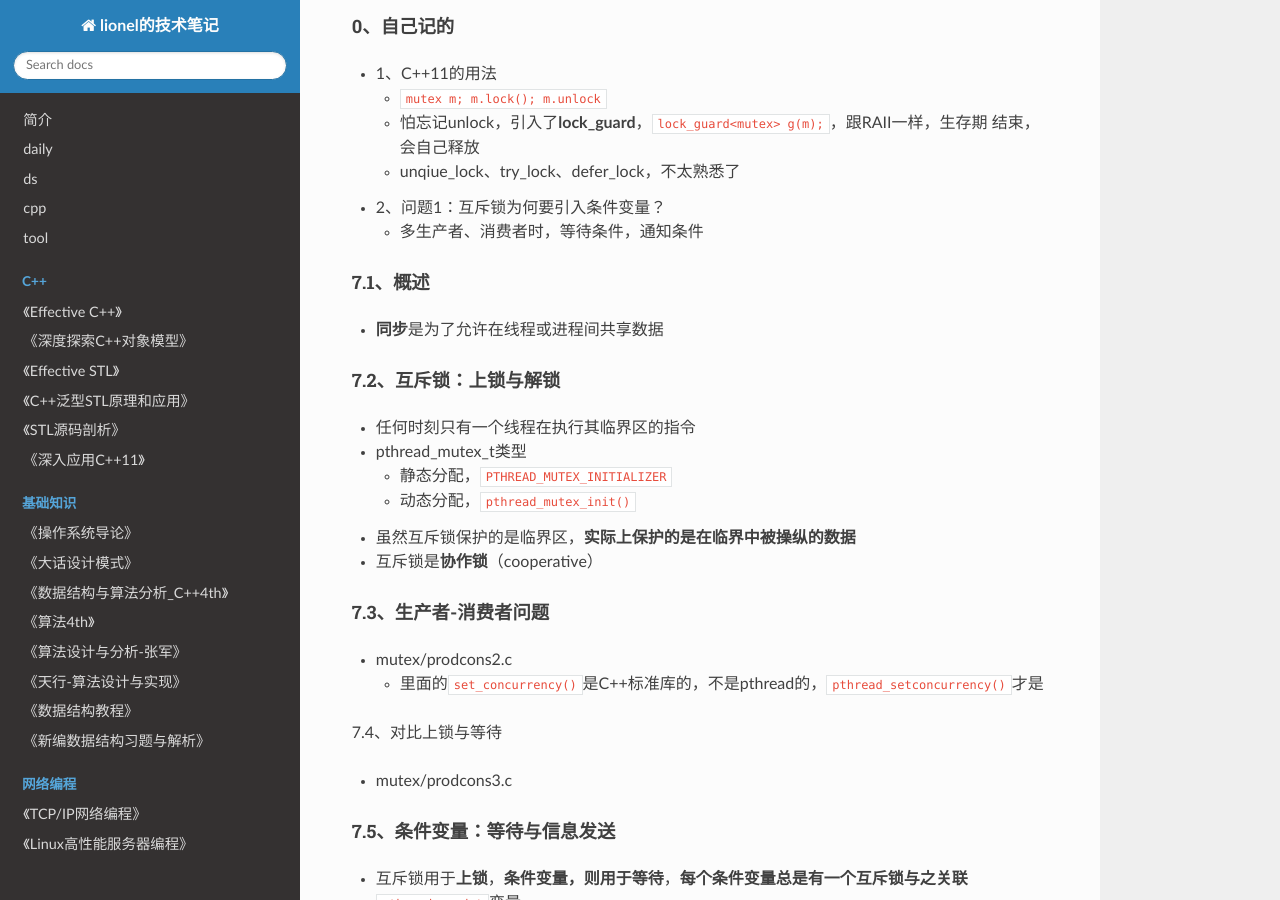
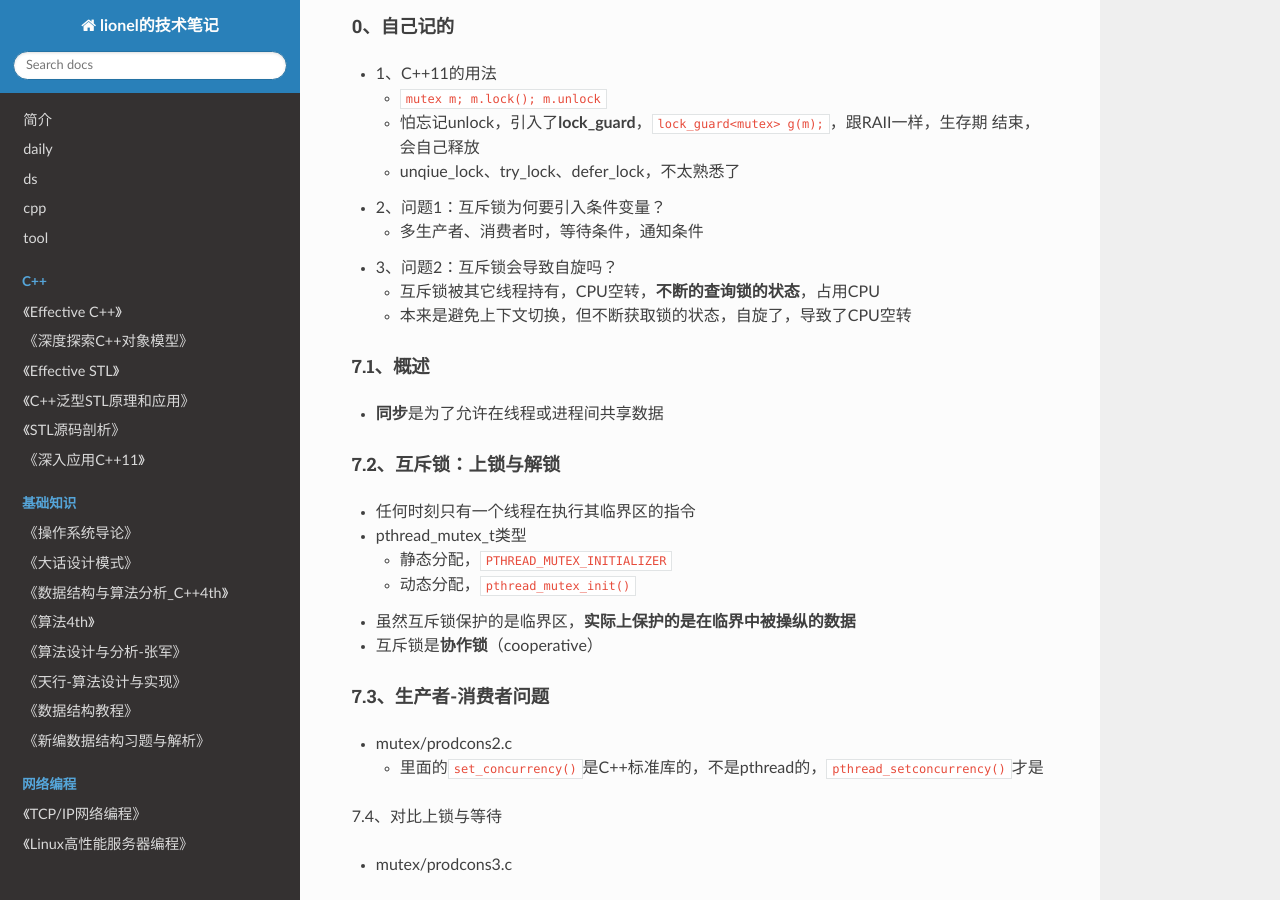
Before and after one commit to wolflion/booknotes, an MkDocs documentation site: the page built from docs/10network/unix网络编程卷2-IPC.md, in a window 1280 px wide and 900 px high, scrolled down 784 px. Built offline with MkDocs 1.6.1, drawn with Linux system fonts in a browser that asks for light colours; nearby versions of some CDN libraries.

Commit message:
Update unix网络编程卷2-IPC.md

```diff
--- a/docs/10network/unix网络编程卷2-IPC.md
+++ b/docs/10network/unix网络编程卷2-IPC.md
@@ -31,6 +31,9 @@
   + unqiue_lock、try_lock、defer_lock，不太熟悉了
 + 2、问题1：互斥锁为何要引入条件变量？
   + 多生产者、消费者时，等待条件，通知条件
++ 3、问题2：互斥锁会导致自旋吗？
+  + 互斥锁被其它线程持有，CPU空转，**不断的查询锁的状态**，占用CPU
+  + 本来是避免上下文切换，但不断获取锁的状态，自旋了，导致了CPU空转
 
 #### 7.1、概述
 
```
